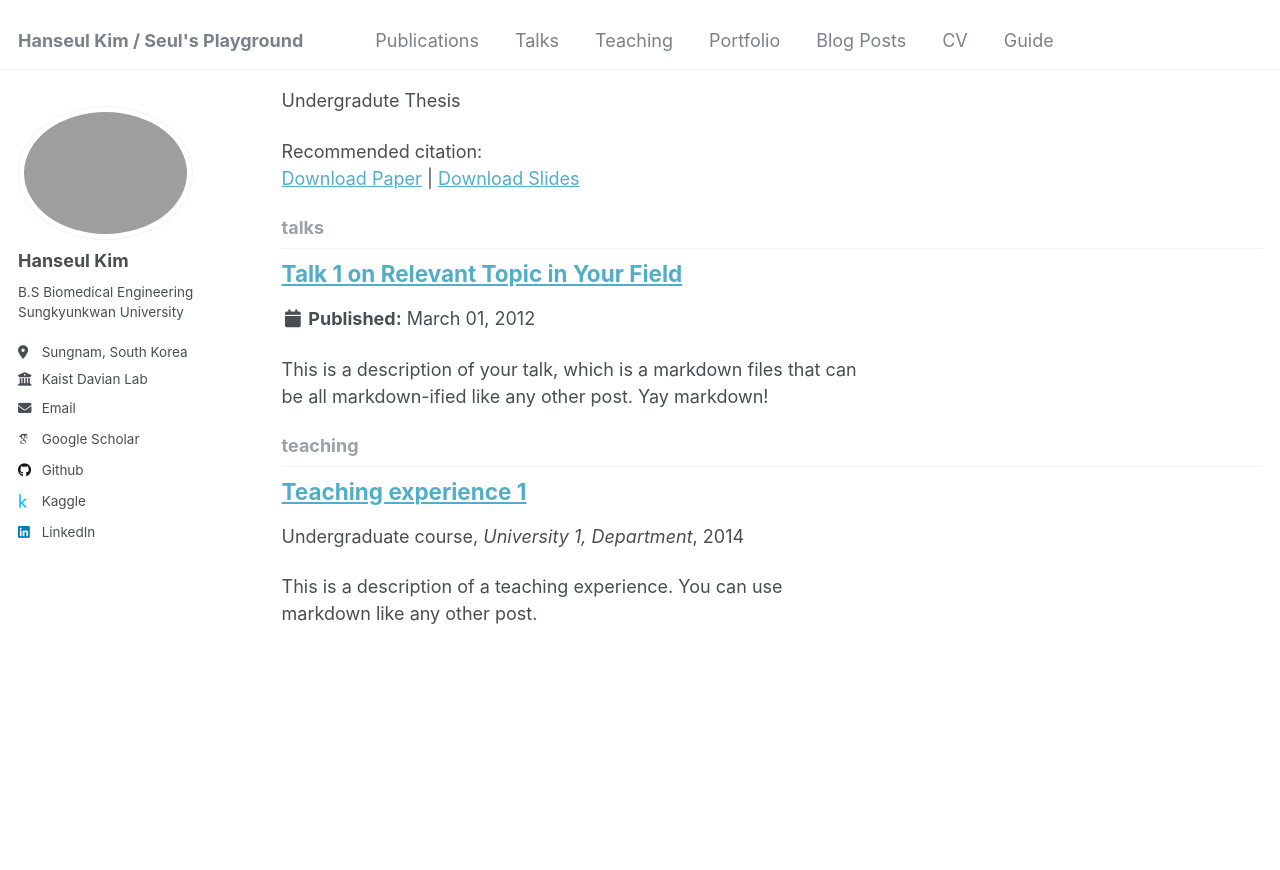
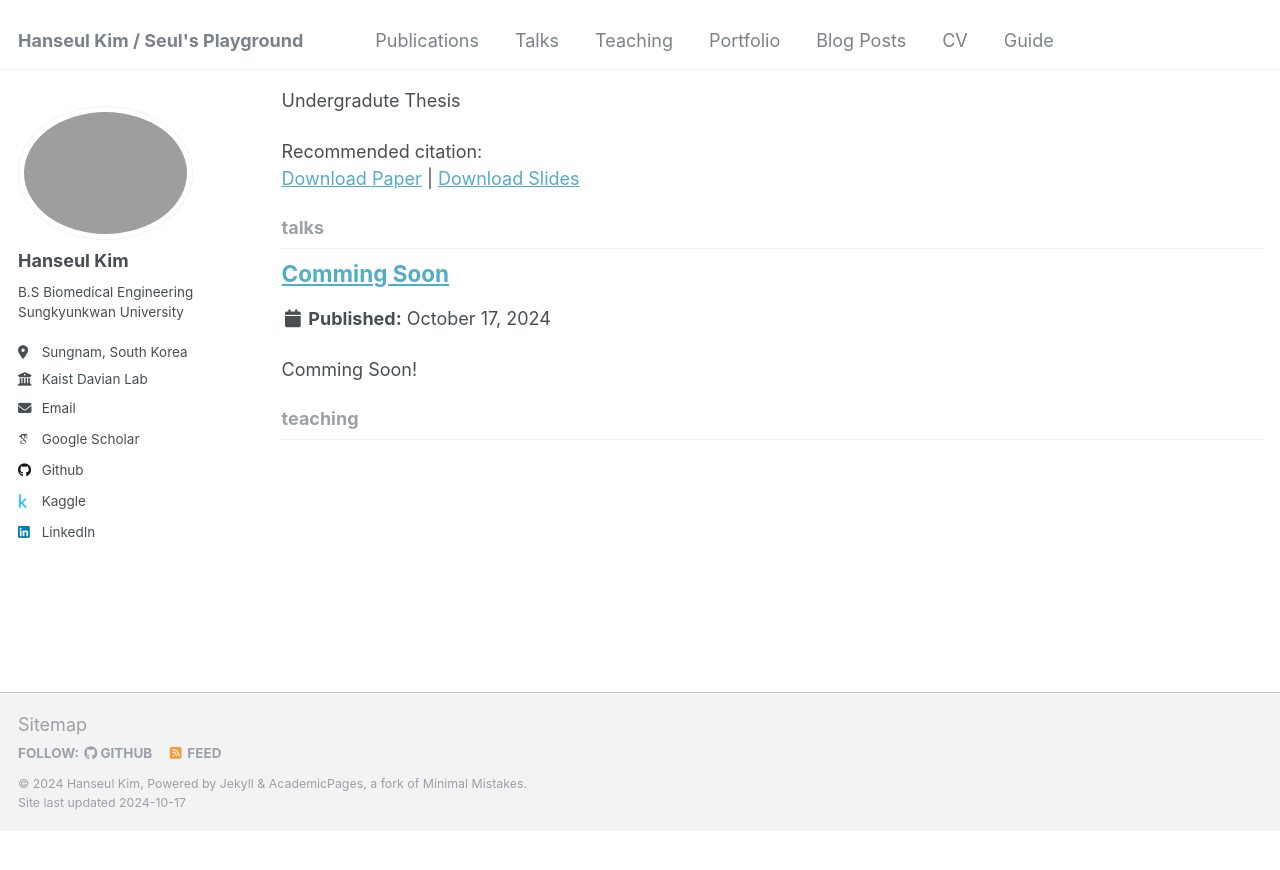
Before and after one commit to k1seul/k1seul.github.io, a Jekyll site: the page built from _pages/collection-archive.html, in a window 1280 px wide and 900 px high, scrolled down 701 px. Shown: the top 870 px of the window. Built offline with Jekyll 4.4.1, drawn with Linux system fonts in a browser that asks for light colours; some web fonts are replaced; a file with an impossible date is left out; after the commit the page ends 1531 px from its top, so only the background shows below that.

Commit message:
file arranged

```diff
--- a/_talks/2024-10-17-comming_soon.md
+++ b/_talks/2024-10-17-comming_soon.md
@@ -1,11 +1,11 @@
 ---
-title: "Talk 1 on Relevant Topic in Your Field"
+title: "Comming Soon"
 collection: talks
 type: "Talk"
-permalink: /talks/2012-03-01-talk-1
-venue: "UC San Francisco, Department of Testing"
-date: 2012-03-01
-location: "San Francisco, California"
+permalink: /talks/2024-10-17-talk-1
+venue: ""
+date: 2024-10-17
+location: ""
 ---
 
-This is a description of your talk, which is a markdown files that can be all markdown-ified like any other post. Yay markdown!
+Comming Soon!
--- a/_teaching/2024-Fall-Linear_Algebra.md
+++ b/_teaching/2024-Fall-Linear_Algebra.md
@@ -1,20 +1,17 @@
 ---
-title: "Teaching experience 1"
+title: "Intoduction to Linear Algebra(2024F)"
 collection: teaching
 type: "Undergraduate course"
-permalink: /teaching/2014-spring-teaching-1
-venue: "University 1, Department"
-date: 2014-01-01
-location: "City, Country"
+permalink: /teaching/2024-spring-teaching-1
+venue: "Online"
+date: 2024-10
+location: "South Korea"
 ---
 
-This is a description of a teaching experience. You can use markdown like any other post.
+Introductory Course of Linear Algebra
 
-Heading 1
-======
+# Heading 1
 
-Heading 2
-======
+# Heading 2
 
-Heading 3
-======
+# Heading 3
```
Also changed, not shown: files/markdown.md (+66 -65 lines).
